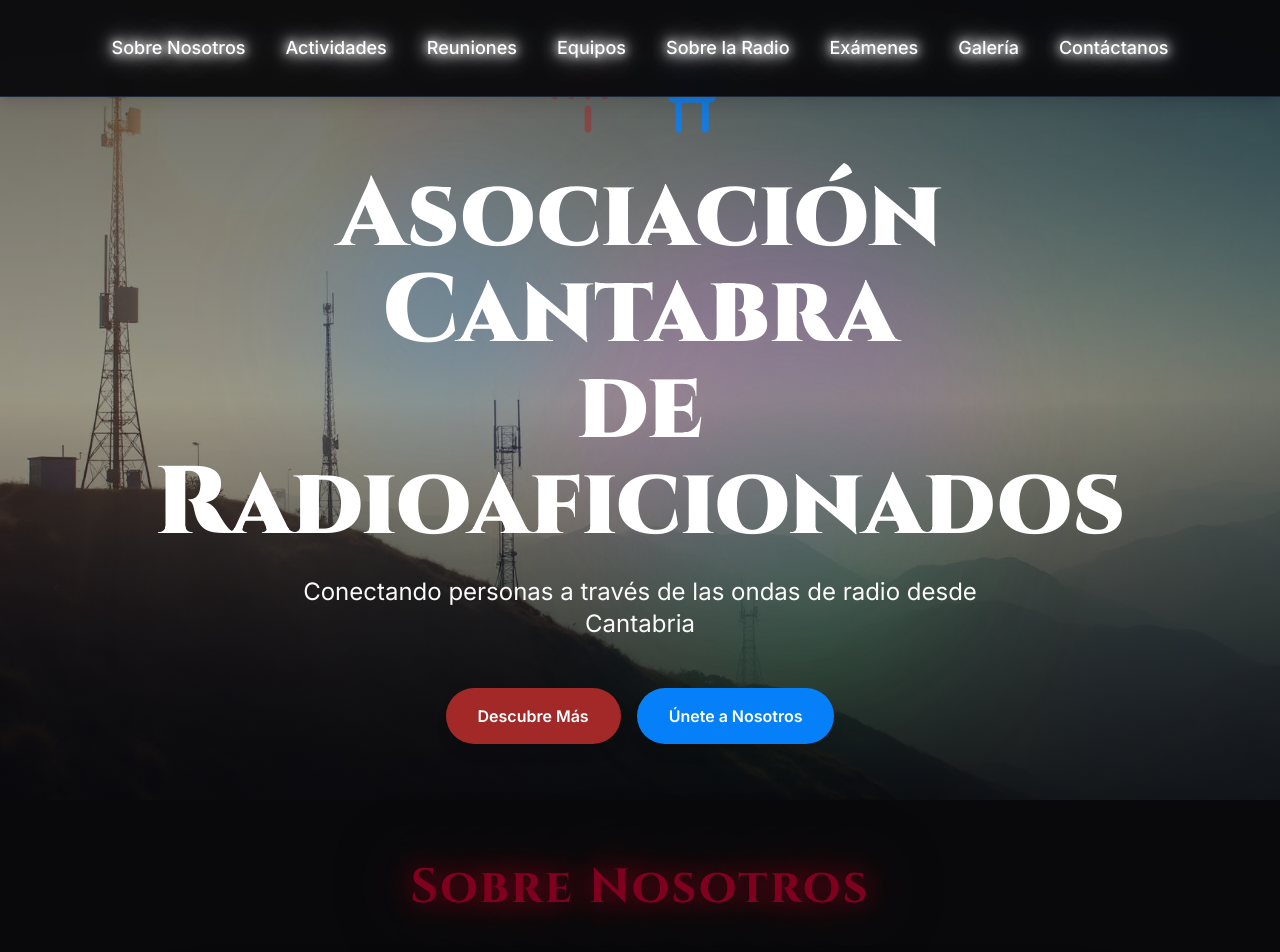
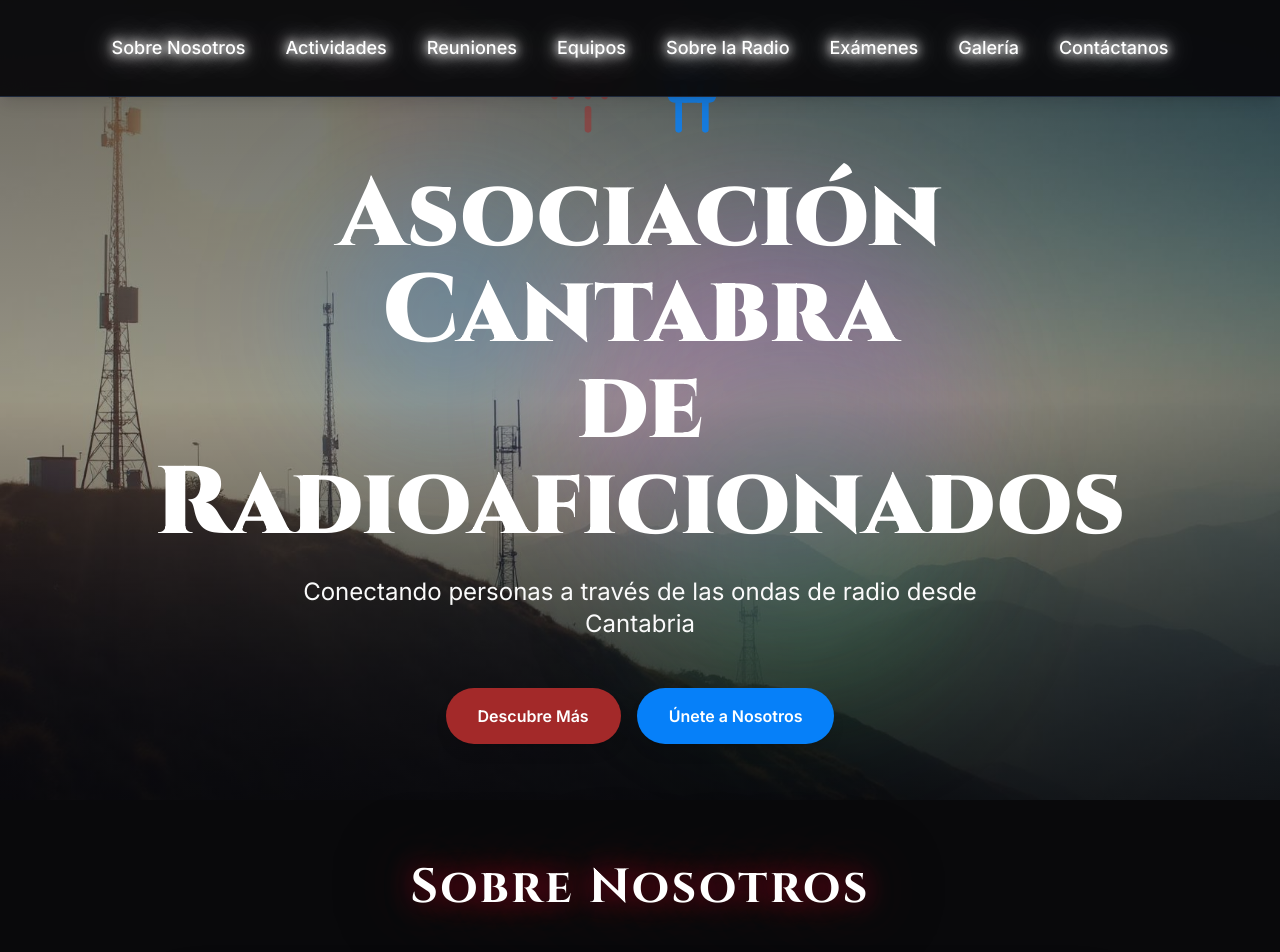
Before and after one commit to GospaMiguel/miguelradioweb1, a React (Vite) app: page / in a window 1280 px wide. Shown: the top 952 px of the page. Built offline with nearby package versions, Linux system fonts and the light colour scheme; the HTML template or start-up script is replaced by a standard one.

Commit message:
Reverted to commit fa1f3baf7e32faf0531dfbfe9fb3901e9fa5dd92

```diff
--- a/src/components/ArcText.tsx
+++ b/src/components/ArcText.tsx
@@ -6,13 +6,13 @@ interface ArcTextProps {
 export const ArcText = ({ text, className = "" }: ArcTextProps) => {
   return (
     <div className={`relative ${className}`}>
-      <h2 className="font-display text-3xl md:text-4xl lg:text-5xl font-bold text-center relative" style={{ color: 'rgb(128, 0, 32)' }}>
-        <span className="inline-block transform hover:scale-110 transition-all duration-500 glow-text-granate">
+      <h2 className="font-display text-3xl md:text-4xl lg:text-5xl font-bold text-white text-center relative">
+        <span className="inline-block transform hover:scale-110 transition-all duration-500 glow-text">
           {text}
         </span>
       </h2>
       <style>{`
-        @keyframes glow-pulse-granate {
+        @keyframes glow-pulse {
           0%, 100% {
             text-shadow: 0 0 20px rgba(128, 0, 32, 0.9),
                          0 0 40px rgba(128, 0, 32, 0.7),
@@ -27,8 +27,8 @@ export const ArcText = ({ text, className = "" }: ArcTextProps) => {
           }
         }
 
-        .glow-text-granate {
-          animation: glow-pulse-granate 3s ease-in-out infinite;
+        .glow-text {
+          animation: glow-pulse 3s ease-in-out infinite;
           text-shadow: 0 0 20px rgba(128, 0, 32, 0.9),
                        0 0 40px rgba(128, 0, 32, 0.7),
                        0 0 60px rgba(128, 0, 32, 0.5),
```
